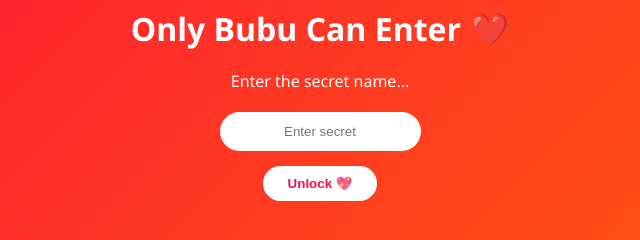
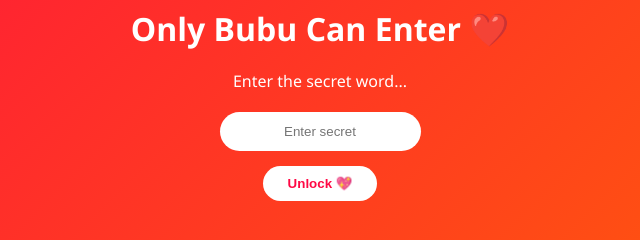
Before and after one commit to vishak369/bubu, a plain HTML site: page index.html in a window 1280 px wide. Shown: the part 296-536 px from the top of the page, 320-960 px from the left. Drawn offline with Linux system fonts and the light colour scheme.

Commit message:
Change prompt text for password input

```diff
--- a/index.html
+++ b/index.html
@@ -133,7 +133,7 @@ pointer-events:none;
 <!-- LOCK SCREEN -->
 <div id="lockScreen">
 <h1>Only Bubu Can Enter ❤️</h1>
-<p>Enter the secret name...</p>
+<p>Enter the secret word...</p>
 <input type="password" id="passwordInput" placeholder="Enter secret">
 <button onclick="unlock()">Unlock 💖</button>
 </div>
```
